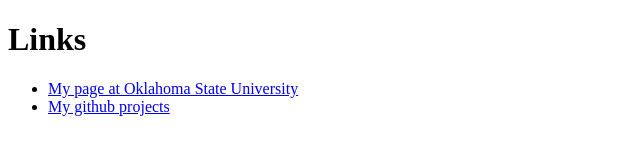
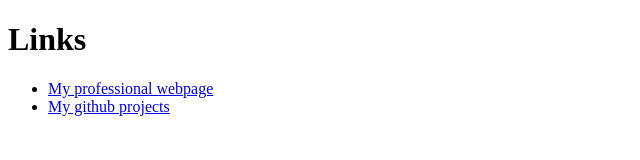
Before and after one commit to alexanderkhanov/autofill, a plain HTML site: page docs/index.html in a window 1280 px wide. Shown: the whole page, without its empty margins (0-640 px from the left). Drawn offline with Linux system fonts and the light colour scheme.

Commit message:
Update index.html
new home to hep0

```diff
--- a/docs/index.html
+++ b/docs/index.html
@@ -11,7 +11,7 @@
 <body>
 <h1>Links</h1>
 <ul>
-<li><a href="https://hep0.okstate.edu/khanov/khanov.html">My page at Oklahoma State University</a></li>
+<li><a href="https://hep0.com/khanov/khanov.html">My professional webpage</a></li>
 <li><a href="https://github.com/alexanderkhanov">My github projects</a></li>
 </ul>
 </body>
```
